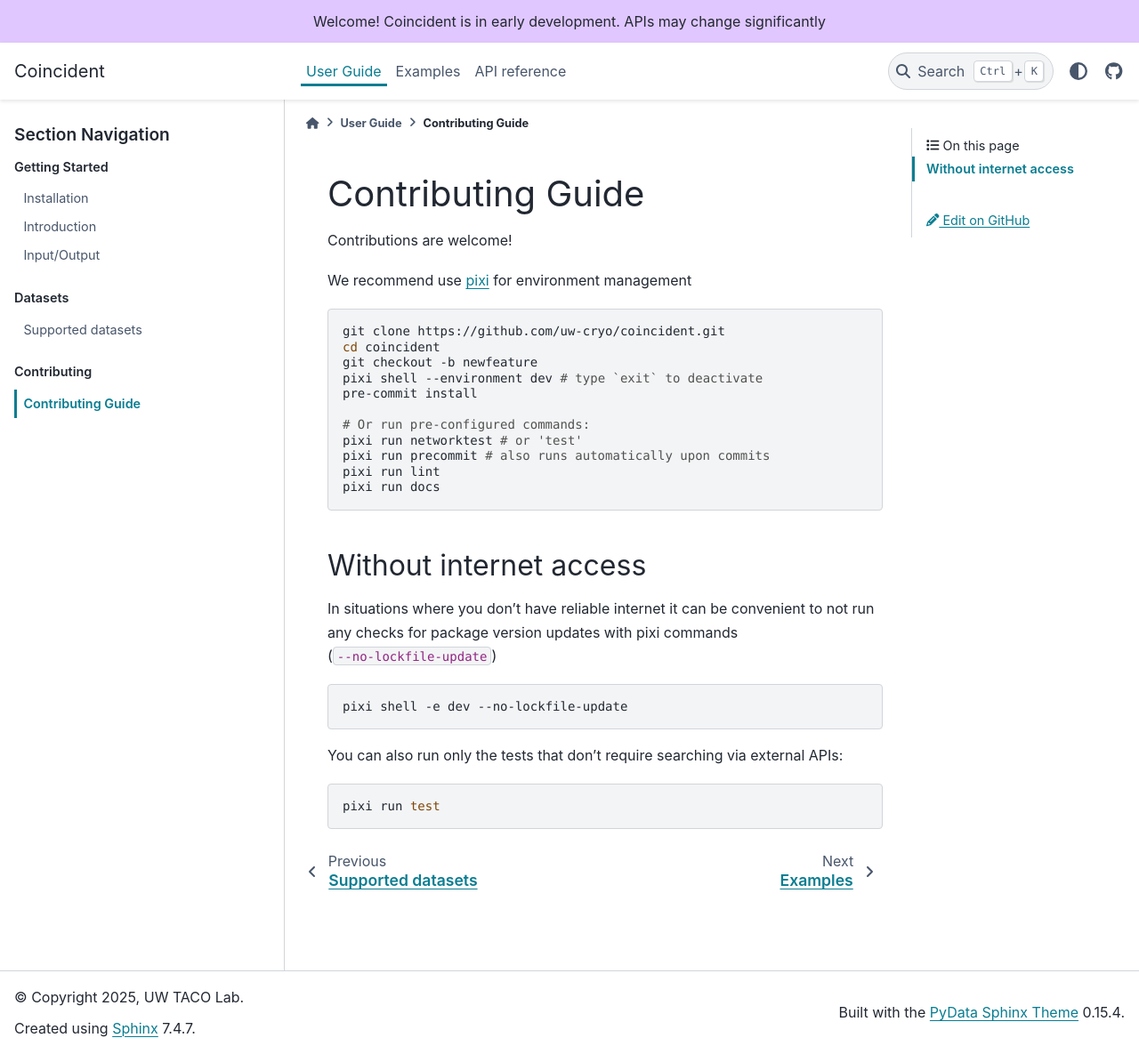
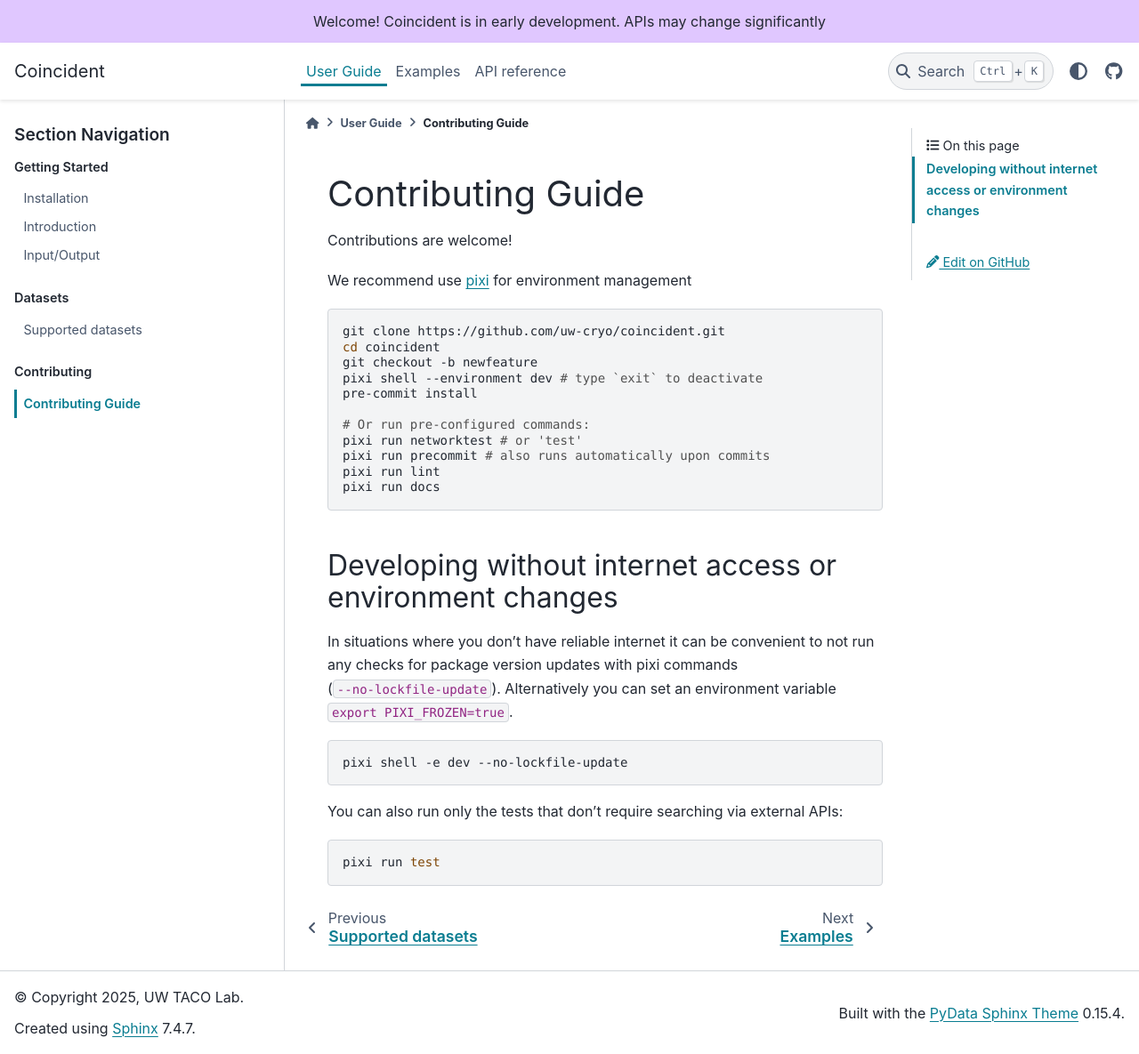
Before and after one commit to uw-cryo/coincident, a Sphinx documentation site: the page built from docs/user_guide/contribute.md, in a window 1280 px wide and 1185 px high. Shown: the whole window at 89% size. Built offline with Sphinx 7.4.7 and the PyData theme 0.15.4, drawn with Linux system fonts in a browser that asks for light colours.

````diff
--- a/docs/user_guide/contribute.md
+++ b/docs/user_guide/contribute.md
@@ -18,11 +18,12 @@ pixi run lint
 pixi run docs
 ```
 
-## Without internet access
+## Developing without internet access or environment changes
 
 In situations where you don't have reliable internet it can be convenient to not
 run any checks for package version updates with pixi commands
-(`--no-lockfile-update`)
+(`--no-lockfile-update`). Alternatively you can set an environment variable
+`export PIXI_FROZEN=true`.
 
 ```bash
 pixi shell -e dev --no-lockfile-update
````
Also changed, not shown: docs/user_guide/installation.md (+2 -1 lines).
